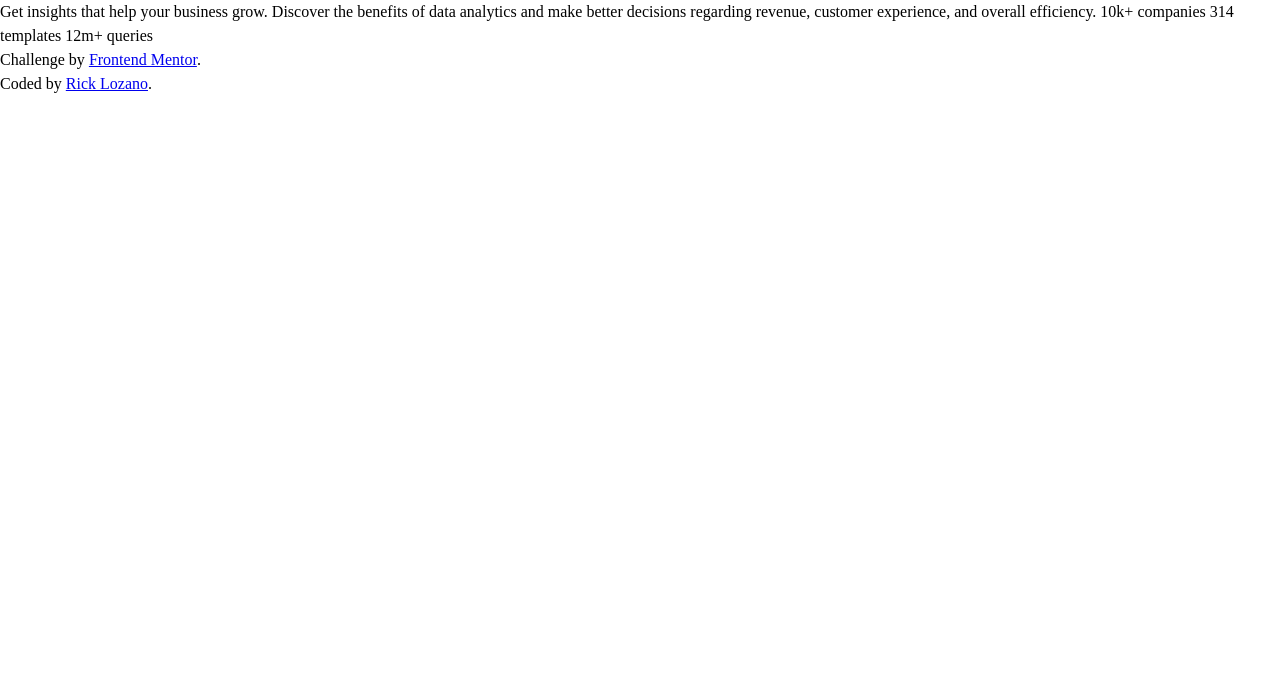
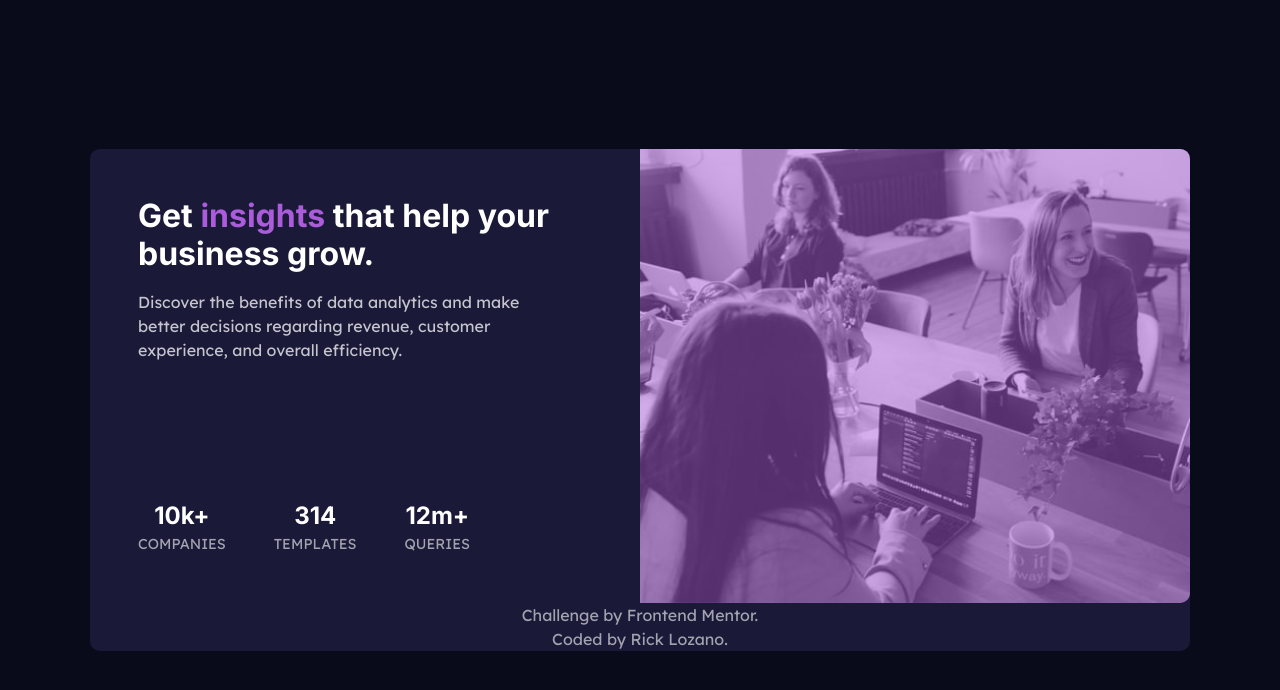
Before and after one commit to joyrexjrl/Stats-preview-card-component.joyrexjrl.github.io, a plain HTML site: page index.html in a window 1280 px wide. Drawn offline with Linux system fonts and the light colour scheme.

Commit message:
finished layout
completed layout for both mobile and desktop.

```diff
--- a/index.html
+++ b/index.html
@@ -14,19 +14,37 @@
 
 </head>
 <body>
+  <div class="container">
+    <div class="media-switcher">
+      <div class="mobile-image-container"><img src="images/image-header-mobile.jpg" alt="mobile image" class="mobile-image"></div>
+      <div class="info-container">
+        <div class="info-content">
+          <h1>Get <span>insights</span> that help your business grow.</h1>
+          <p>Discover the benefits of data analytics and make better decisions regarding revenue, customer
+        experience, and overall efficiency.</p>
+        </div>
+        <div class="stats-info flex col">
+          <div>
+            <h2>10k+</h2>
+            <p class="uppercase">companies</p>
+          </div>
+          <div>
+            <h2>314</h2>
+            <p class="uppercase">templates</p>
+          </div>
+          <div>
+            <h2>12m+</h2>
+            <p class="uppercase">queries</p>
+          </div>
+        </div>
+      </div>
 
-  Get insights that help your business grow.
-
-  Discover the benefits of data analytics and make better decisions regarding revenue, customer
-  experience, and overall efficiency.
-
-  10k+ companies
-  314 templates
-  12m+ queries
-
-  <div class="attribution">
-    Challenge by <a href="https://www.frontendmentor.io?ref=challenge" target="_blank">Frontend Mentor</a>.<br>
-    Coded by <a href="https://www.frontendmentor.io/profile/joyrexjrl" target="_blank">Rick Lozano</a>.
+      <div class="desktop-image-container"><img src="images/image-header-desktop.jpg" alt="desktop image" class="desktop-image"></div>
+    </div>
+    <div class="attribution">
+      Challenge by <a href="https://www.frontendmentor.io?ref=challenge" target="_blank">Frontend Mentor</a>.<br>
+      Coded by <a href="https://www.frontendmentor.io/profile/joyrexjrl" target="_blank">Rick Lozano</a>.
+    </div>
   </div>
 </body>
 </html>
--- a/style.css
+++ b/style.css
@@ -86,3 +86,161 @@ select {
     --slightly-transparent-white-mainP: hsla(0, 0%, 100%, 0.75); /*(main paragraph)*/
     --slightly-transparent-white-statH: hsla(0, 0%, 100%, 0.6); /*(stat headings)*/
 }
+
+body{
+    background-color: var(--very-dark-blue);
+    color: white;
+    font-family: 'Lexend Deca', sans-serif;
+}
+
+h1, h2{
+    font-family: 'Inter', sans-serif;
+}
+
+h1{
+    text-align: center;
+    line-height: 1.2;
+    margin-bottom: 1rem;
+}
+
+.flex{
+    display: flex;
+}
+
+.col{
+    flex-direction: column;
+}
+
+.media-switcher{
+    display: block;
+}
+
+.container{
+    width: 90%;
+    max-width: 400px;
+    margin-inline: auto;
+    background-color: var(--dark-desaturated-blue);
+    border-radius: 10px;
+
+    position: absolute;
+    top: 50%;
+    left: 50%;
+    transform: translate(-50%, -50%);
+}
+
+.mobile-image-container{
+    background-color: var(--soft-violet);
+    border-radius: 10px 10px 0 0;
+}
+
+.mobile-image{
+    border-radius: 10px 10px 0 0;
+    opacity: .5;
+}
+
+.info-content{
+    width: 85%;
+    margin: 2rem auto;
+}
+
+.info-content span{
+    color: var(--soft-violet);
+}
+
+.info-content p{
+    text-align: center;
+    color: var(--slightly-transparent-white-mainP);
+}
+
+.stats-info{
+    align-items: center;
+    text-align: center;
+    gap: 2rem;
+    margin-bottom: 2rem;
+}
+
+.stats-info p{
+    font-size: .9rem;
+}
+
+.uppercase{
+    text-transform: uppercase;
+    color: var(--slightly-transparent-white-statH);
+}
+
+.desktop-image-container{
+    background-color: var(--soft-violet);
+    border-radius: 0 10px 10px 0;
+    display: none;
+}
+
+.desktop-image{
+    border-radius: 0 10px 10px 0;
+    opacity: .5;
+    width: 100%;
+}
+
+.attribution{
+    color: var(--slightly-transparent-white-statH);
+}
+
+.attribution a{
+    text-decoration: none;
+    color: var(--slightly-transparent-white-statH);
+}
+
+.attribution a:hover{
+    color: var(--soft-violet);
+}
+
+@media (min-width: 1020px) {
+    .media-switcher{
+        display: flex;
+        flex-direction: row;
+        justify-content: space-between;
+    }
+
+    .container{
+        width: 90%;
+        max-width: 1100px;
+    }
+
+    h1{
+        text-align: left;
+    }
+
+    .info-content{
+        margin: 0;
+    }
+
+    .info-content p{
+        text-align: left;
+    }
+
+    .info-container{
+        display: flex;
+        flex-direction: column;
+        width: 50%;
+        padding: 3rem 0 3rem 3rem;
+        justify-content: space-between;
+    }
+
+    .stats-info{
+        flex-direction: row;
+        margin: 0;
+        gap: 3rem;
+    }
+
+    .mobile-image-container{
+        display: none;
+    }
+
+    .desktop-image-container{
+        display: block;
+        width: 50%;
+    }
+
+    .attribution{
+        text-align: center;
+    }
+}
```
